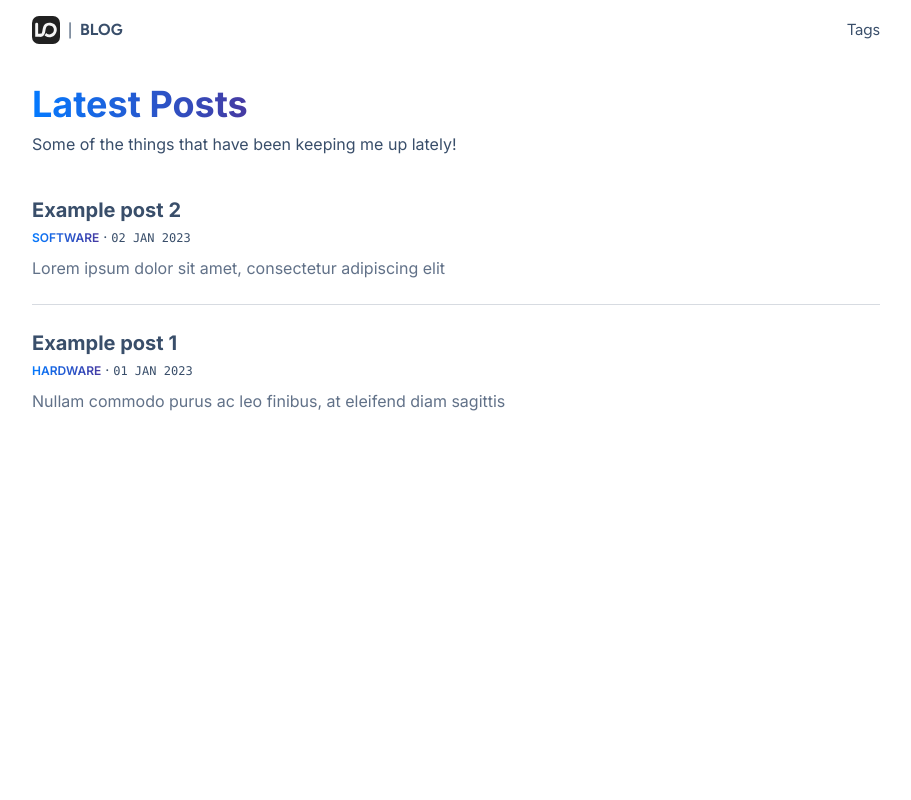
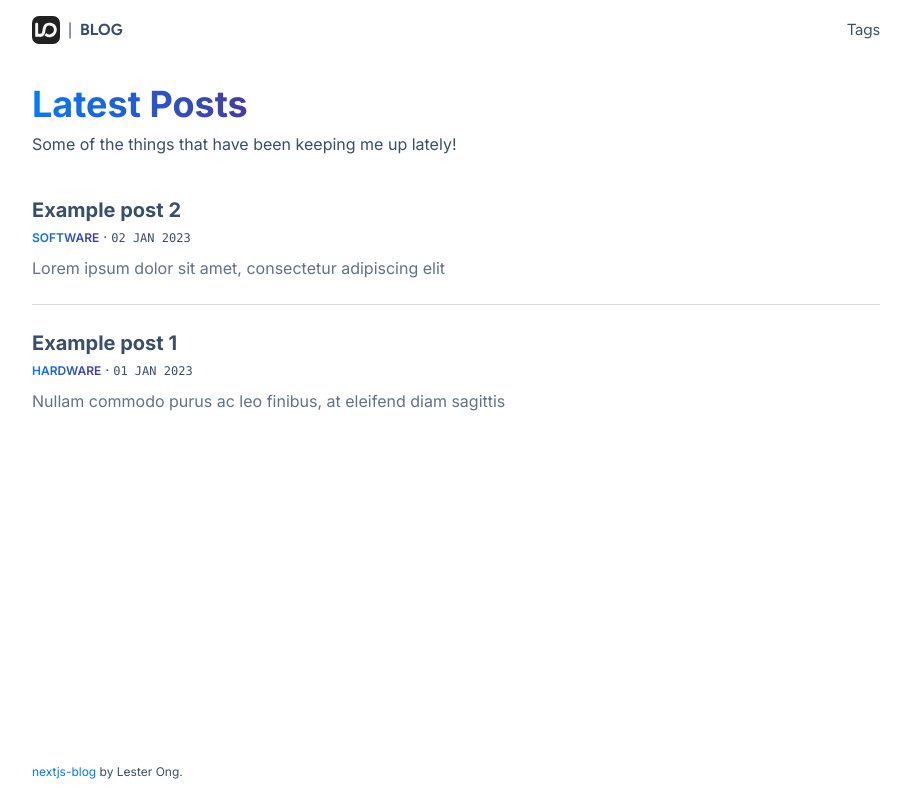
Before and after one commit to lesterong/nextjs-blog, a Next.js app: page / in a window 1280 px wide. Shown: the whole page, without its empty margins (184-1095 px from the left). Built offline with nearby package versions, Linux system fonts and the light colour scheme.

Commit message:
Add footer component

```diff
--- /dev/null
+++ b/src/components/Footer.tsx
@@ -0,0 +1,22 @@
+import Link from 'next/link';
+
+const Footer = () => {
+  return (
+    <footer
+      className={`container mt-2 flex max-w-4xl items-center justify-between px-6 py-4 text-xs`}
+    >
+      <div>
+        <Link
+          href="https://github.com/lesterong/nextjs-blog"
+          target="_blank"
+          className="link-fill text-primary"
+        >
+          nextjs-blog
+        </Link>
+        &nbsp;by Lester Ong.
+      </div>
+    </footer>
+  );
+};
+
+export default Footer;
--- a/src/pages/_app.tsx
+++ b/src/pages/_app.tsx
@@ -2,14 +2,18 @@ import '@/styles/globals.css';
 import type { AppProps } from 'next/app';
 import { Inter } from 'next/font/google';
 import Navbar from '@/components/Navbar';
+import Footer from '@/components/Footer';
 
 const inter = Inter({ subsets: ['latin'] });
 
 const App = ({ Component, pageProps }: AppProps) => {
   return (
     <main className={inter.className}>
-      <Navbar />
-      <Component {...pageProps} />
+      <div className="min-h-[calc(100vh-60px)]">
+        <Navbar />
+        <Component {...pageProps} />
+      </div>
+      <Footer />
     </main>
   );
 };
```
